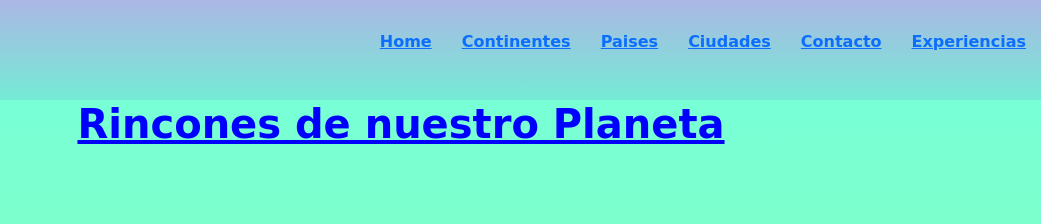
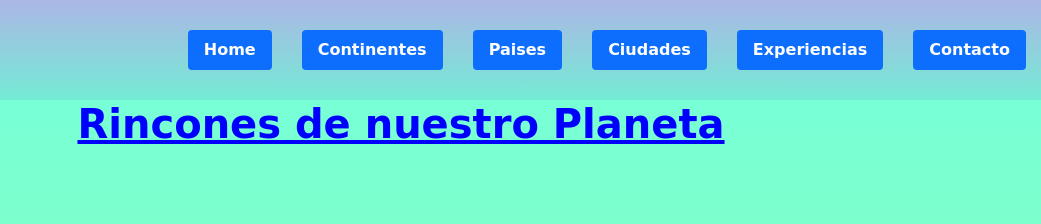
Before and after one commit to crisco85/Cristian_Correa-Desarollo_Web, a plain HTML site: page index.html in a window 1280 px wide. Shown: the top 224 px of the page, 239-1280 px from the left. Drawn offline with nearby package versions, Linux system fonts and the light colour scheme; a web font is replaced by a local one.

Commit message:
Bootstrap - Agregado de Nav Item

```diff
--- a/CSS/style.css
+++ b/CSS/style.css
@@ -60,6 +60,7 @@ nav ul li{
 nav ul li:hover{
     transform: translate(5px, 5px);
 }
+
 
 
 /* */
--- a/index.html
+++ b/index.html
@@ -16,14 +16,35 @@
         <img class="logo" width="100%" height="90%" src="Imagenes/MundoII.png" alt="Logo">
 
         <nav>
-            <ul>
+            <ul class="nav nav-pills">
+                <li class="nav-item">
+                  <a class="nav-link active" aria-current="page" href="index.html">Home</a>
+                </li>
+                <li class="nav-item">
+                    <a class="nav-link active" aria-current="page" href="Pages/continentes.html">Continentes</a>
+                </li>
+                <li class="nav-item">
+                    <a class="nav-link active" aria-current="page" href="Pages/paises.html">Paises</a>
+                </li>
+                <li class="nav-item">
+                    <a class="nav-link active" aria-current="page" href="Pages/ciudades.html">Ciudades</a>
+                </li>
+                <li class="nav-item">
+                    <a class="nav-link active" aria-current="page" href="Pages/experiencias.html">Experiencias</a>
+                </li>
+                <li class="nav-item">
+                    <a class="nav-link active" aria-current="page" href="Pages/contacto.html">Contacto</a>
+                </li>
+            </ul>
+
+            <!--<ul>
                 <li><a href="index.html">Home</a></li>
                 <li><a href="Pages/continentes.html">Continentes</a></li>
                 <li><a href="Pages/paises.html">Paises</a></li>
                 <li><a href="Pages/ciudades.html">Ciudades</a></li>
                 <li><a href="Pages/contacto.html">Contacto</a></li>
                 <li><a href="Pages/experiencias.html">Experiencias</a></li>
-            </ul>
+            </ul>-->
         </nav>
 
     </header>
```
